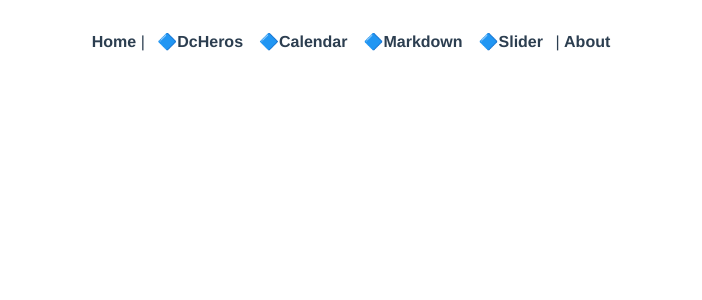
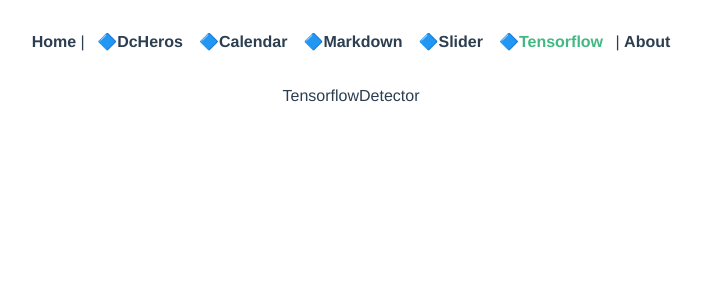
Before and after one commit to sgtao/bitfumesVue3Apps, a Vue app in the folder 11_vue-create-app/: page /tensorflow in a window 1280 px wide. Shown: the top 300 px of the page, without its empty margins (289-991 px from the left). Built offline with nearby package versions, Linux system fonts and the light colour scheme.

Commit message:
update 11_vue-create for add a Tensoflow App template

```diff
--- a/11_vue-create-app/src/App.vue
+++ b/11_vue-create-app/src/App.vue
@@ -17,6 +17,7 @@ export default {
                 {title: 'Calendar', to: '/calendar'},
                 {title: 'Markdown', to: '/markdown'},
                 {title: 'Slider', to: '/slider'},
+                {title: 'Tensorflow', to: '/tensorflow'},
             ],
         };
     },
--- a/11_vue-create-app/src/router/index.js
+++ b/11_vue-create-app/src/router/index.js
@@ -5,6 +5,7 @@ import DcHeros from '../views/DcHeros.vue';
 import monthCalendar from '../views/monthCalendar.vue';
 import MarkdownApp from '../views/MarkdownApp.vue';
 import sliderApp from '../views/sliderApp.vue';
+import TensorflowDetector from '../views/TensorflowDetector.vue';
 //
 const routes = [
     {
@@ -37,6 +38,11 @@ const routes = [
         name: 'Slider',
         component: sliderApp,
     },
+    {
+        path: '/tensorflow',
+        name: 'Tensorflow',
+        component: TensorflowDetector,
+    },
 ];
 //
 const router = createRouter({
--- /dev/null
+++ b/11_vue-create-app/src/views/TensorflowDetector.vue
@@ -0,0 +1,6 @@
+<!-- TensorflowDetector.vue -->
+<template>
+    <section class="flex w-full">
+        <h1 class="m-auto">TensorflowDetector</h1>
+    </section>
+</template>
```
Also changed, not shown: 11_vue-create-app/src/views/sliderApp.vue (line endings or trailing spaces).
